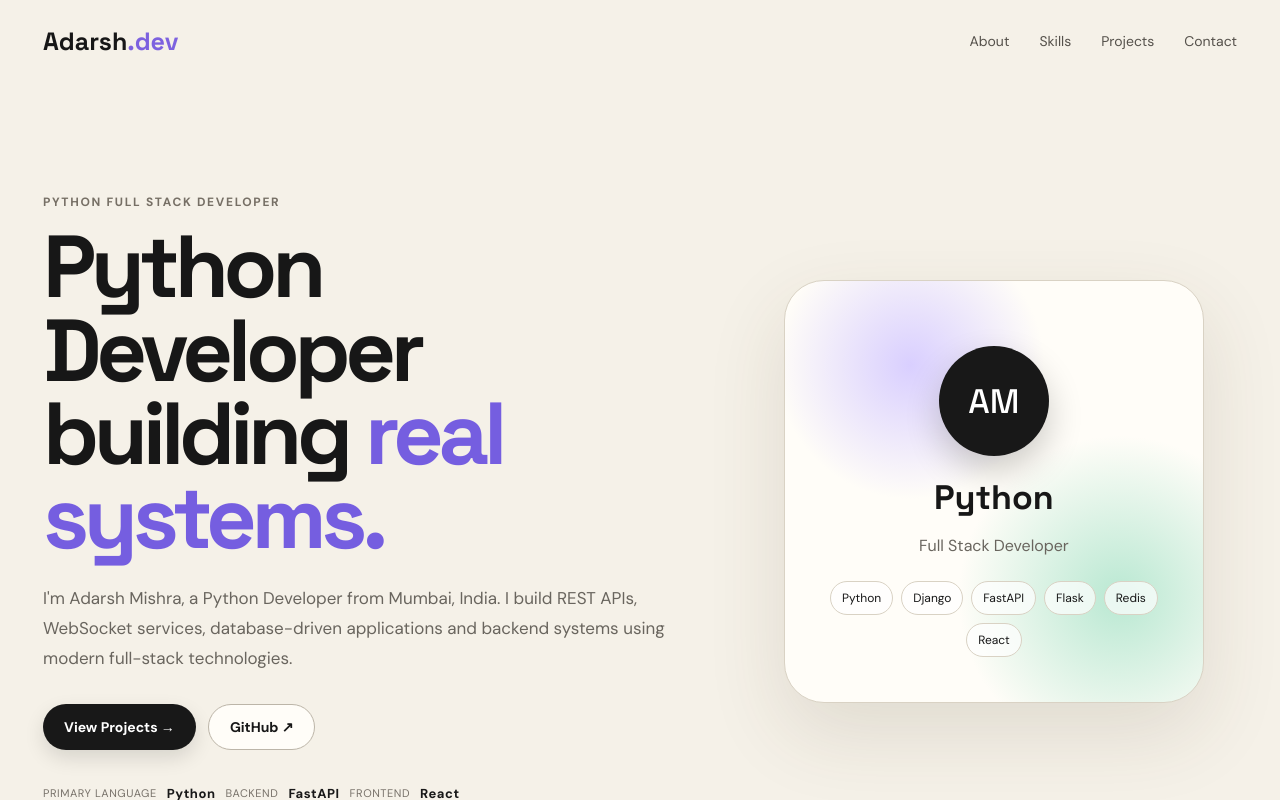
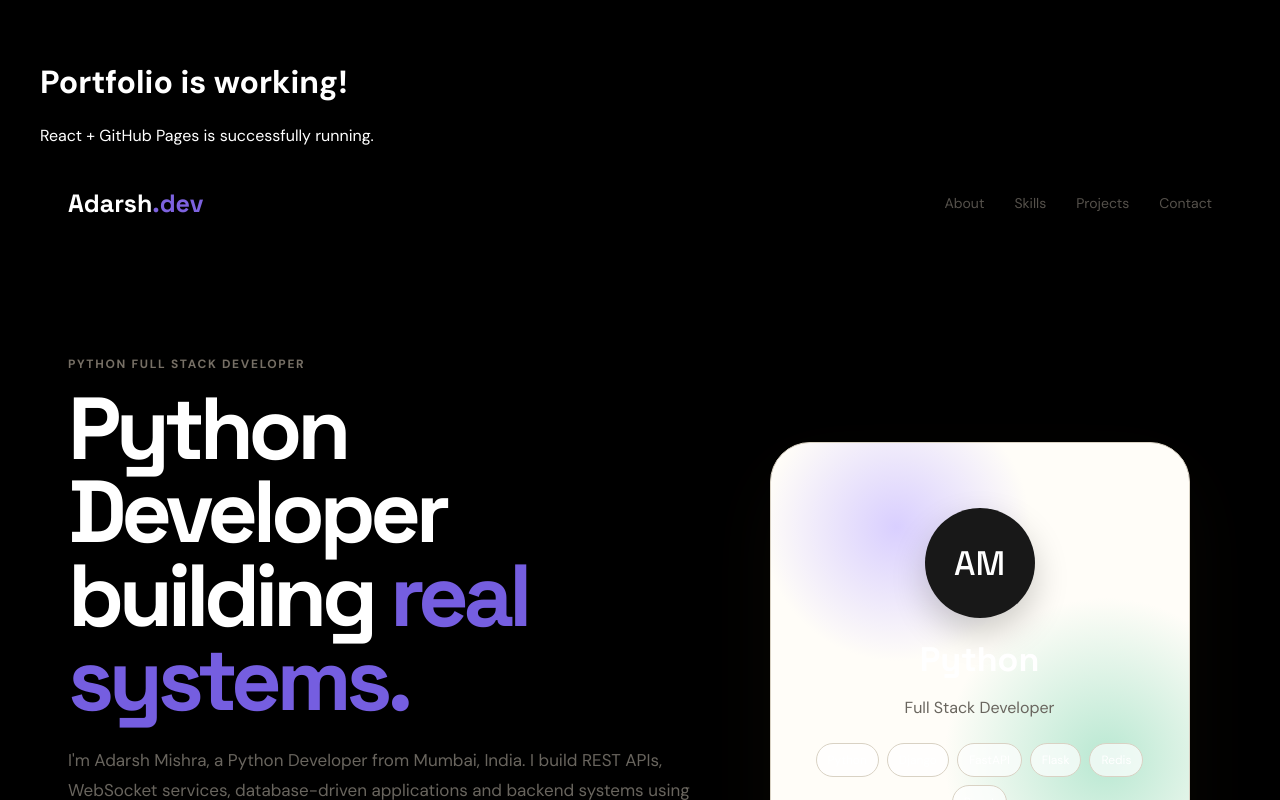
Before and after one commit to Adarshmishra87/Portfolio_, a React app: page / in a window 1280 px wide. Shown: the top 800 px of the page. Built offline with nearby package versions, Linux system fonts and the light colour scheme; the HTML template or start-up script is replaced by a standard one.

Commit message:
Update App.jsx

```diff
--- a/src/App.jsx
+++ b/src/App.jsx
@@ -1436,10 +1436,16 @@
 
 import "./App.css";
 
+// function App() {
+//   return (
+//     <div className="app">
 function App() {
   return (
-    <div className="app">
-      <nav className="navbar">
+    <div style={{ color: "white", background: "black", minHeight: "100vh", padding: "40px" }}>
+      <h1>Portfolio is working!</h1>
+      <p>React + GitHub Pages is successfully running.</p>
+
+<nav className="navbar">
         <a href="#home" className="logo">
           Adarsh<span>.dev</span>
         </a>
```
